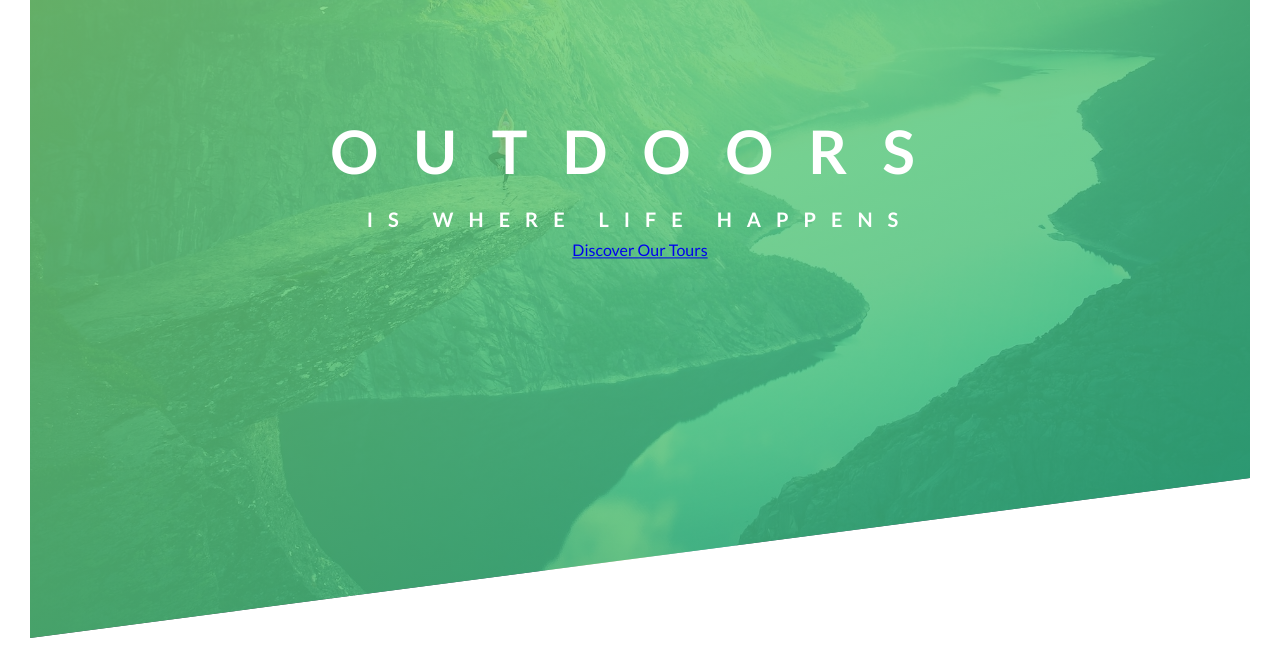
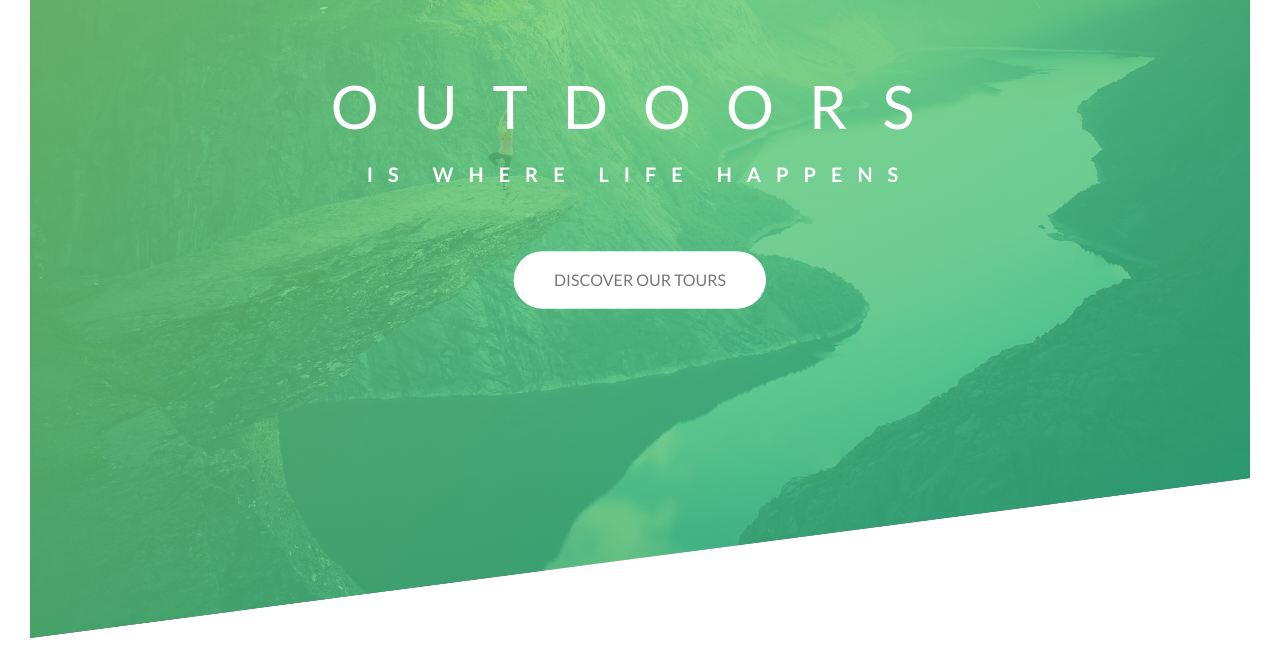
Before and after one commit to elvenvdk/natours, a plain HTML site: page natours/index.html in a window 1280 px wide. Shown: the part 152-820 px from the top of the page. Drawn offline with Linux system fonts and the light colour scheme.

Commit message:
Add stylingAdd stylingAdd stylingAdd stylingAdd stylingAdd stylingAdd stylingAdd stylingAdd styling

```diff
--- a/natours/css/style.css
+++ b/natours/css/style.css
@@ -7,19 +7,27 @@
 
 */
 
-* {
+*,
+*::after,
+*::before {
   margin: 0;
   padding: 0;
-  box-sizing: border-box;
+  box-sizing: inherit; /* makes it better to change selector box-sizing */
+}
+
+html {
+  font-size: 62.5%; /* 10px/16px = .625 - this helps user to change overall font-size (for zooming in/out)  */
 }
 
 body {
   font-family: "Lato", sans-serif;
   font-weight: 400;
-  font-size: 16px;
+  font-size: 1.6rem;
   line-height: 1.7;
   color: #777;
-  padding: 30px;
+  padding: 3rem;
+
+  box-sizing: border-box;
 }
 
 .header {
@@ -38,12 +46,12 @@
 
 .logo-box {
   position: absolute;
-  top: 40px;
-  left: 40px;
+  top: 4rem;
+  left: 4rem;
 }
 
 .logo {
-  height: 35px;
+  height: 3.5rem;
 }
 
 .text-box {
@@ -57,33 +65,46 @@
 .heading-primary {
   color: #fff;
   text-transform: uppercase;
+
+  backface-visibility: hidden;
+  margin-bottom: 6rem;
 }
 
 .heading-primary-main {
   display: block;
-  font-size: 60px;
-  font-weight: 400px;
-  letter-spacing: 35px;
+  font-size: 6rem;
+  font-weight: 400;
+  letter-spacing: 3.5rem;
 
   animation-name: moveInLeft;
-  animation-duration: 5s;
+  animation-duration: 1s;
+  animation-timing-function: ease-out;
+
+  /*
+  animation-delay: 3s;
+  animation-iteration-count: 3;
+  */
 }
 
 .heading-primary-sub {
   display: block;
-  font-size: 20px;
-  font-weight: 400px;
-  letter-spacing: 15px;
+  font-size: 2rem;
+  font-weight: 40rem;
+  letter-spacing: 1.5rem;
+
+  animation-name: moveInRight;
+  animation-duration: 1s;
+  animation-timing-function: ease-out;
 }
 
 @keyframes moveInLeft {
   0% {
     opacity: 0;
-    transform: translateX(-100px);
+    transform: translateX(-1rem);
   }
 
   80% {
-
+    transform: 1rem;
   }
 
   100% {
@@ -91,3 +112,84 @@
     transform: translate(0);
   }
 }
+
+@keyframes moveInRight {
+  0% {
+    opacity: 0;
+    transform: translateX(1rem);
+  }
+
+  80% {
+    transform: 1rem;
+  }
+
+  100% {
+    opacity: 1;
+    transform: translateX(0);
+  }
+}
+
+@keyframes moveInBottom {
+  0% {
+    opacity: 0;
+    transform: translateY(3rem);
+  }
+
+  100% {
+    opacity: 1;
+    transform: translateY(0);
+  }
+}
+
+.btn:link,
+.btn:visited {
+  text-transform: uppercase;
+  text-decoration: none;
+  padding: 1.5rem 4rem;
+  display: inline-block;
+  border-radius: 10rem;
+  transition: all .02rem; /* transition property must be on initial state */
+  position: relative;
+}
+
+.btn:hover {
+  transform: translateY(-.3rem);
+  box-shadow: 0 1rem 2rem rgba(0, 0, 0, .2);
+}
+
+.btn:active {
+  transform: translateY(-.1rem);
+  box-shadow: 0 5rem 1rem rgba(0, 0, 0, .2);
+}
+
+.btn-white {
+  background-color: #fff;
+  color: #777;
+}
+
+.btn::after {
+  content: "";
+  display: inline-block;
+  height: 100%;
+  width: 100%;
+  border-radius: 10rem;
+  position: absolute;
+  top: 0;
+  left: 0;
+  z-index: -1;
+  transition: all .4s;
+}
+
+.btn-white::after {
+  background-color: #fff;
+}
+
+.btn:hover::after {
+  transform: scaleX(1.4) scaleY(1.6);
+  opacity: 0;
+}
+
+.btn-animated {
+  animation: moveInBottom .5s ease-out .75s;
+  animation-fill-mode: backwards;
+}
```
